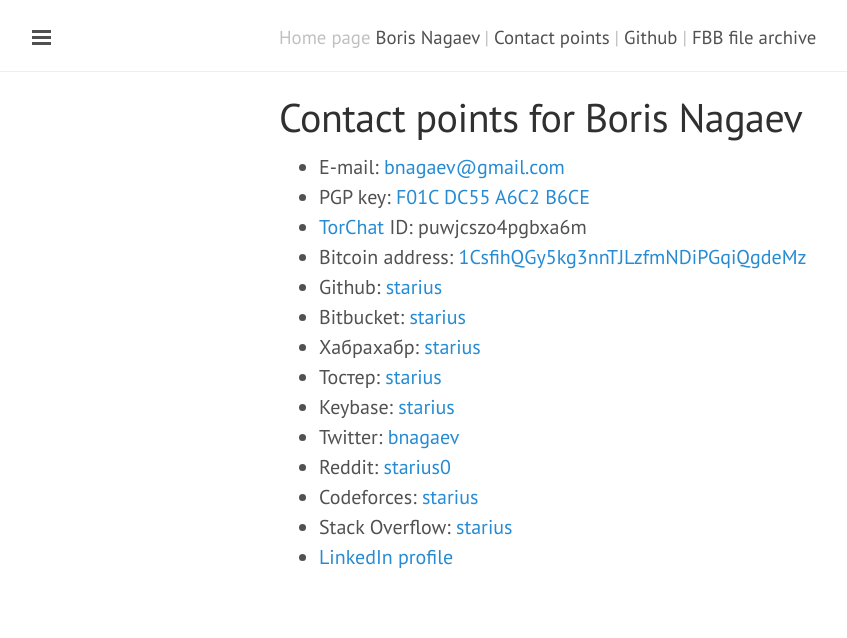
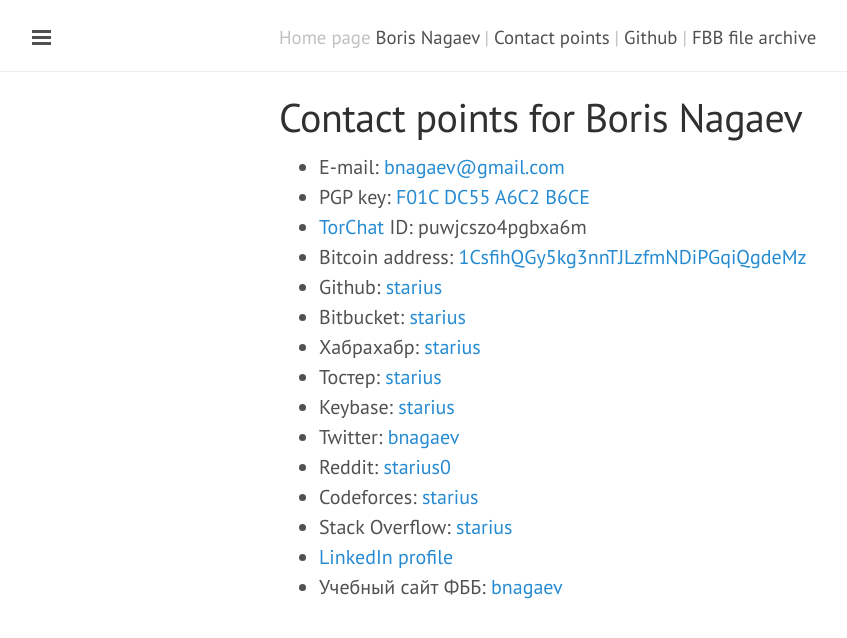
Before and after one commit to starius/starius.github.io, a Jekyll site: the page built from contact.md, in a window 1280 px wide. Shown: the top 638 px of the page, without its empty margins (1-848 px from the left). Built offline with Jekyll 4.4.1, drawn with Linux system fonts in a browser that asks for light colours; Markdown is read by kramdown in place of the engine named in the settings.

Commit message:
contact: kodomo

```diff
--- a/contact.md
+++ b/contact.md
@@ -17,6 +17,7 @@
  * Codeforces: [starius][codeforces]
  * Stack Overflow: [starius][stackoverflow]
  * [LinkedIn profile][linkedin]
+ * Учебный сайт ФББ: [bnagaev][kodomo]
 
 [mail]: mailto:bnagaev@gmail.com
 [torchat]: https://github.com/prof7bit/TorChat/downloads
```
Also changed, not shown: other parts of contact.md (+1 -0 lines).
